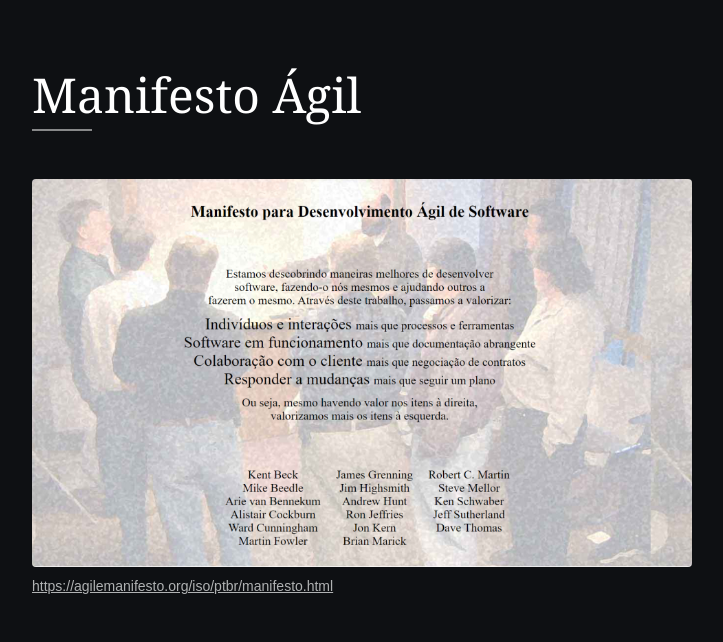
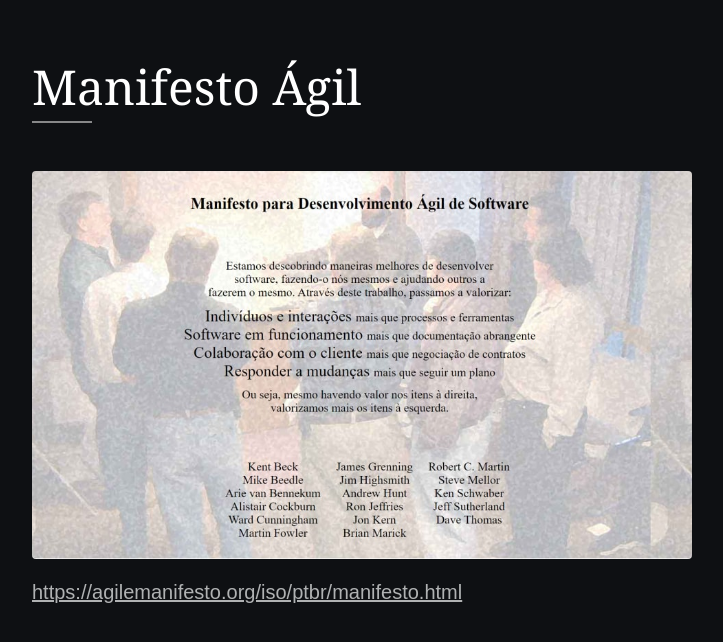
Before and after one commit to GabriellBarbosa/React-Course-Page, a React (Vite) app: page /content/slide/clean-code in a window 1280 px wide. Shown: the part 866-1508 px from the top of the page, without its empty margins (278-1001 px from the left). Built offline with nearby package versions, Linux system fonts and the light colour scheme.

Commit message:
layout adjustments

```diff
--- a/src/pages/Slide/CleanCode/CleanCode.module.css
+++ b/src/pages/Slide/CleanCode/CleanCode.module.css
@@ -16,10 +16,10 @@
 
 .manifestoLink {
     display: inline-block;
+    color: var(--gray-5);
     font-family: Arial, Helvetica, sans-serif;
     text-decoration: underline;
-    color: var(--gray-5);
-    font-size: 0.875rem;
-    line-height: 1.375rem;
-    margin-top: 0.5rem;
+    font-size: 1.25rem;
+    line-height: 1.625rem;
+    margin-top: 1.25rem;
 }
```
Also changed, not shown: src/assets/agile-manifesto.jpg.
